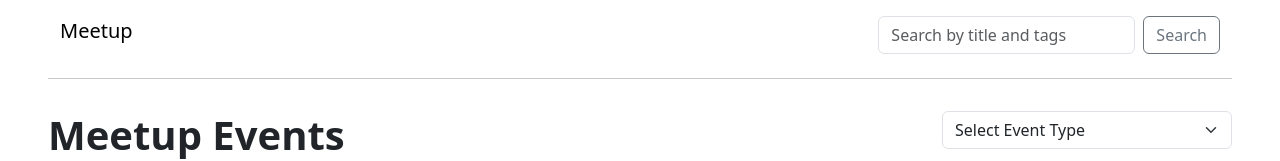
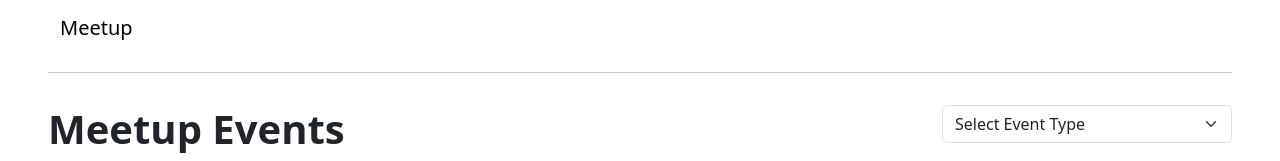
Before and after one commit to ok-avi/neog-meetup, a React (Vite) app in the folder frontend/: page / in a window 1280 px wide. Shown: the top 161 px of the page. Built offline with nearby package versions, Linux system fonts and the light colour scheme; no server answers.

Commit message:
fix: removed search bar

```diff
--- a/frontend/src/components/Header.jsx
+++ b/frontend/src/components/Header.jsx
@@ -11,12 +11,7 @@
         <button className="navbar-toggler " type="button" data-bs-toggle="collapse" data-bs-target="#navbarSupportedContent" aria-controls="navbarSupportedContent" aria-expanded="false" aria-label="Toggle navigation">
           <span className="navbar-toggler-icon"></span>
         </button>
-        <div className="justify-content-end collapse navbar-collapse" id="navbarSupportedContent">
-          <form className="mt-2 d-flex" role="search">
-            <input value={search} onChange={(e)=>setSearch(e.target.value)} className="form-control me-2" type="search" placeholder="Search by title and tags" aria-label="Search" />
-            <button onClick={searchHandler} className="btn btn-outline-secondary  fw-medium" type="submit">Search</button>
-          </form>
-        </div>
+
       </div>
     </nav>
   )
```
